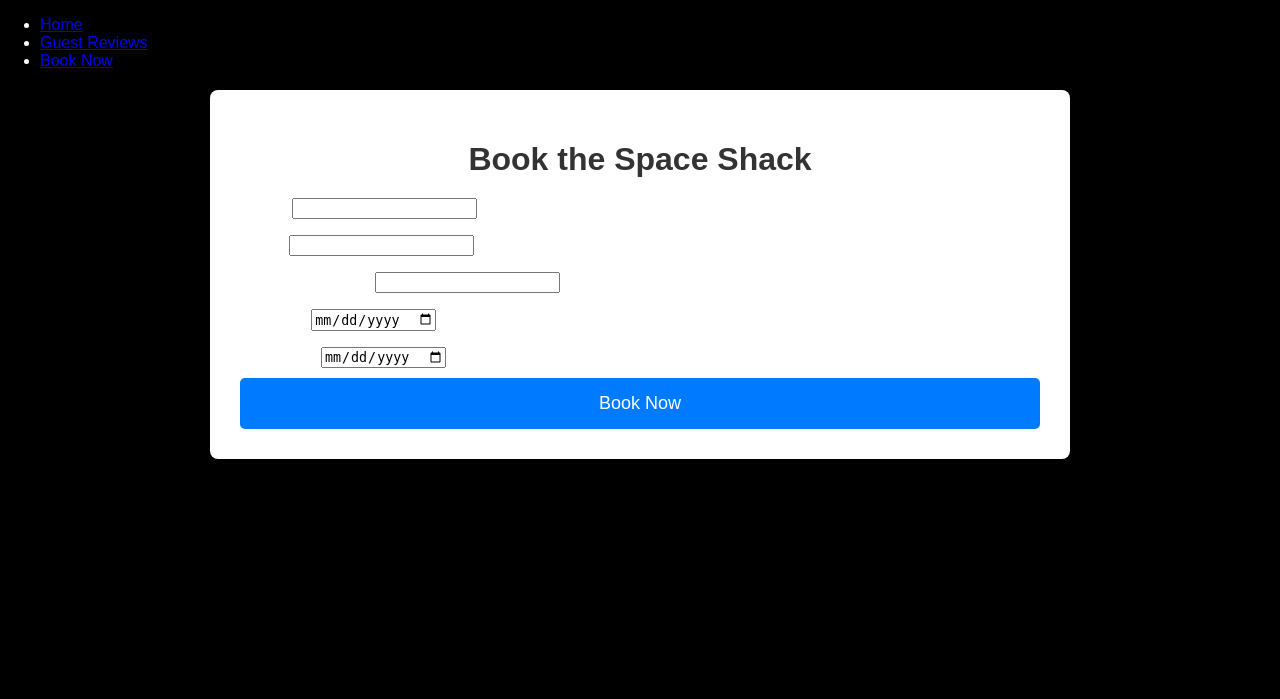
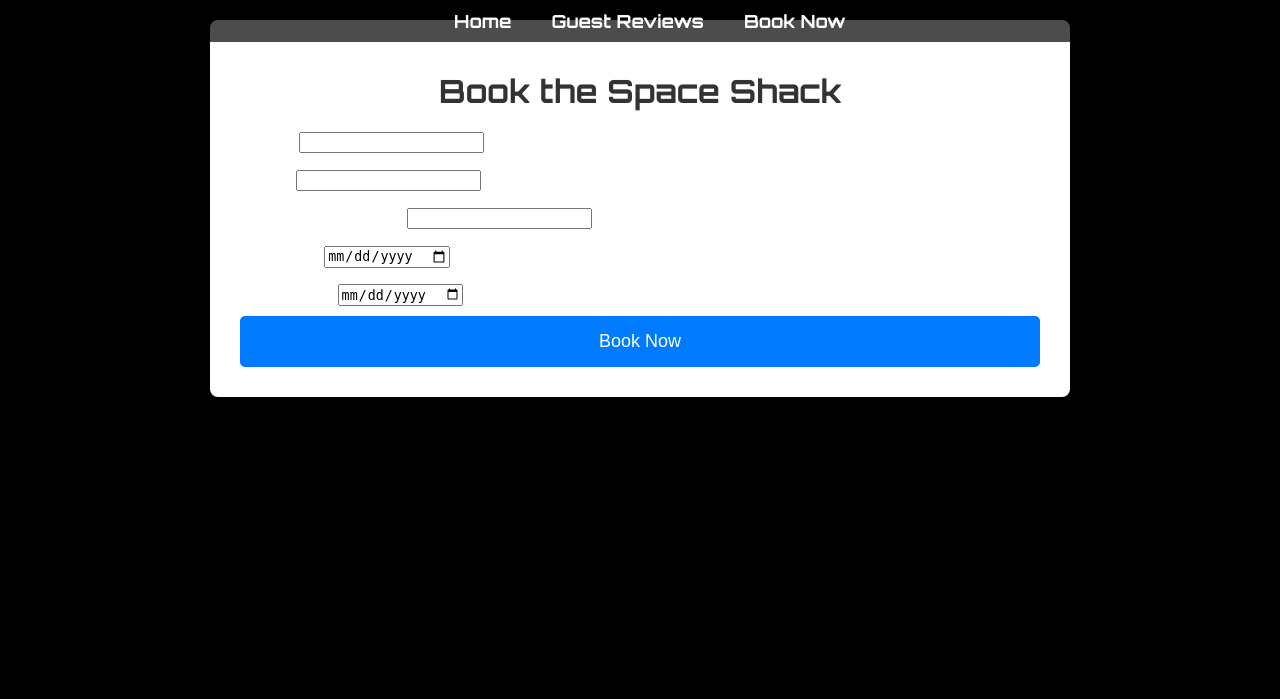
Before and after one commit to ccrd1711/space_shack, a Django app: page /book/ in a window 1280 px wide. Shown: the top 699 px of the page. Run offline with Django 4.2, Linux system fonts and the light colour scheme.

Commit message:
Further extend nav to be universal, removed placeholder h1

```diff
--- a/bookings/templates/bookings/booking_form.html
+++ b/bookings/templates/bookings/booking_form.html
@@ -5,19 +5,22 @@
     <meta name="viewport" content="width=device-width, initial-scale=1.0">
     <title>Book the Space Shack</title>
     {% load static %}
+    <!-- Space font -->
+    <link href="https://fonts.googleapis.com/css2?family=Orbitron:wght@700&display=swap" rel="stylesheet">
     <link rel="stylesheet" href="{% static 'css/style.css' %}">
 </head>
-<body class="booking-page">
+<body>
+    <header>
 
     <!-- Navigation Bar -->
-    <nav>
+      <nav>
         <ul>
             <li><a href="/">Home</a></li>
             <li><a href="/reviews/">Guest Reviews</a></li>
             <li><a href="/booking/">Book Now</a></li>
         </ul>
-    </nav>
-
+      </nav>
+    </header>
     <div class="container">
         <h1>Book the Space Shack</h1>
 
```
